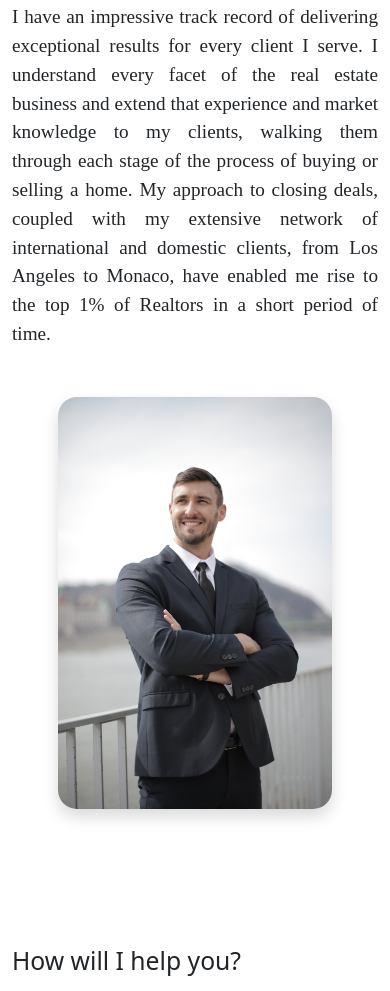
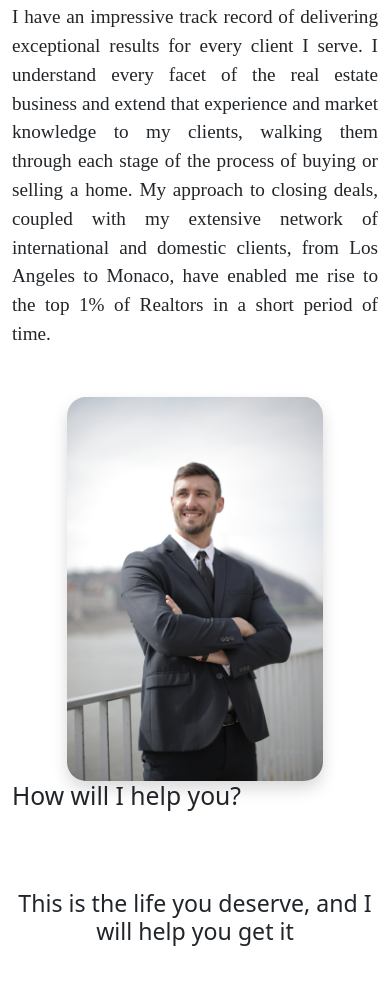
Before and after one commit to Gut1dg0/real-estate-project, a plain HTML site: page index.html in a window 390 px wide. Shown: the part 888-1879 px from the top of the page. Drawn offline with nearby package versions, Linux system fonts and the light colour scheme.

Commit message:
responsive image

```diff
--- a/index.html
+++ b/index.html
@@ -51,7 +51,7 @@
                         in a short period of time.
                         </p>
                     </div>
-                    <div class="col" id="person">
+                    <div class="col pl-2" id="person">
                         <img src="src/businessman.jpg" alt="A businessman looking ahead with optimism" id="person-img" class="shadow">
                     </div>
                 </article>
--- a/src/styles.css
+++ b/src/styles.css
@@ -54,9 +54,10 @@ p {
 }
 
 #person-img {
-    max-height: 75%;
+    max-height: 24rem;
     max-width: 100%;
     border-radius: 5mm;
+    margin-inline-start: 5rem;
 }
 
 #mark {
@@ -134,4 +135,18 @@ nav li {
         justify-content: center;
         margin-block-start: 2rem;
     }
+
+    #person-img {
+        margin: 0px;
+    }
 }
+
+@media (max-width:499px) {
+    #title {
+        font-size: 150%;
+    }
+
+    #tagline {
+        font-size: 100%;
+    }
+}
```
